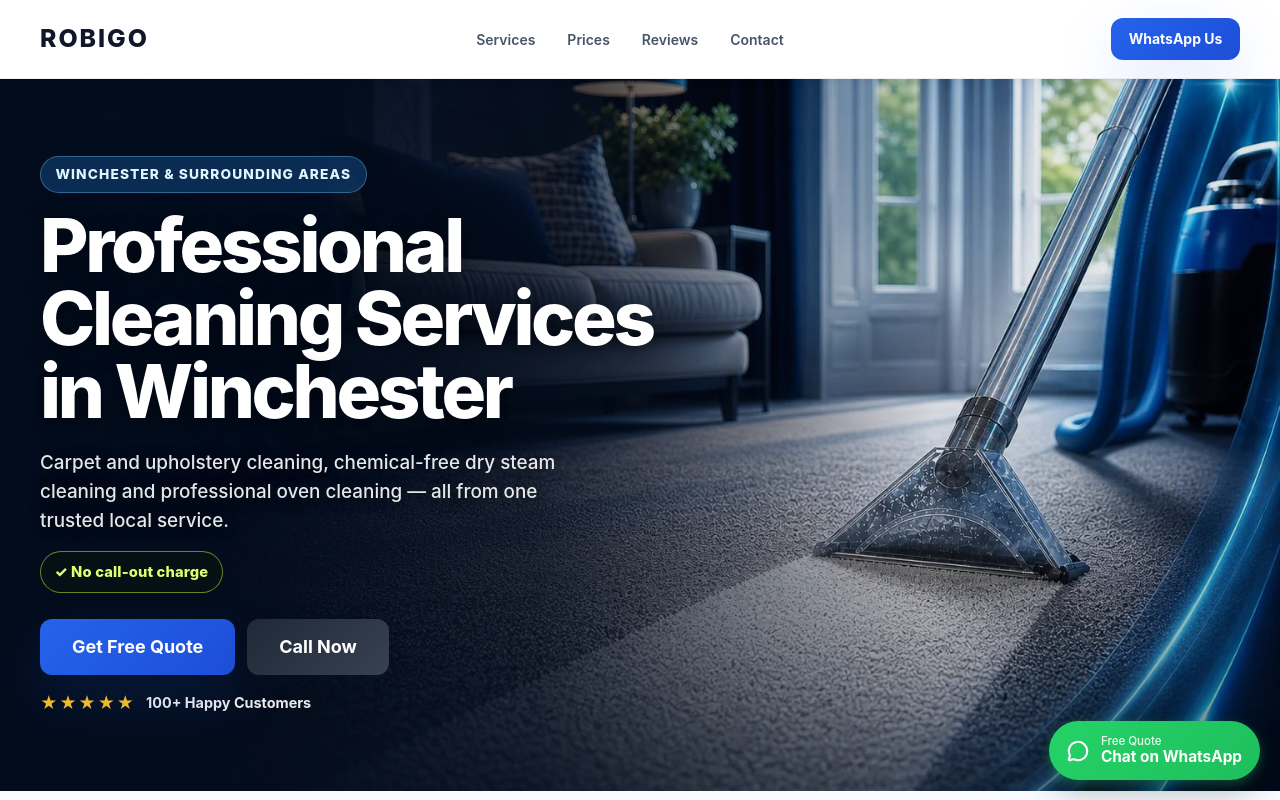
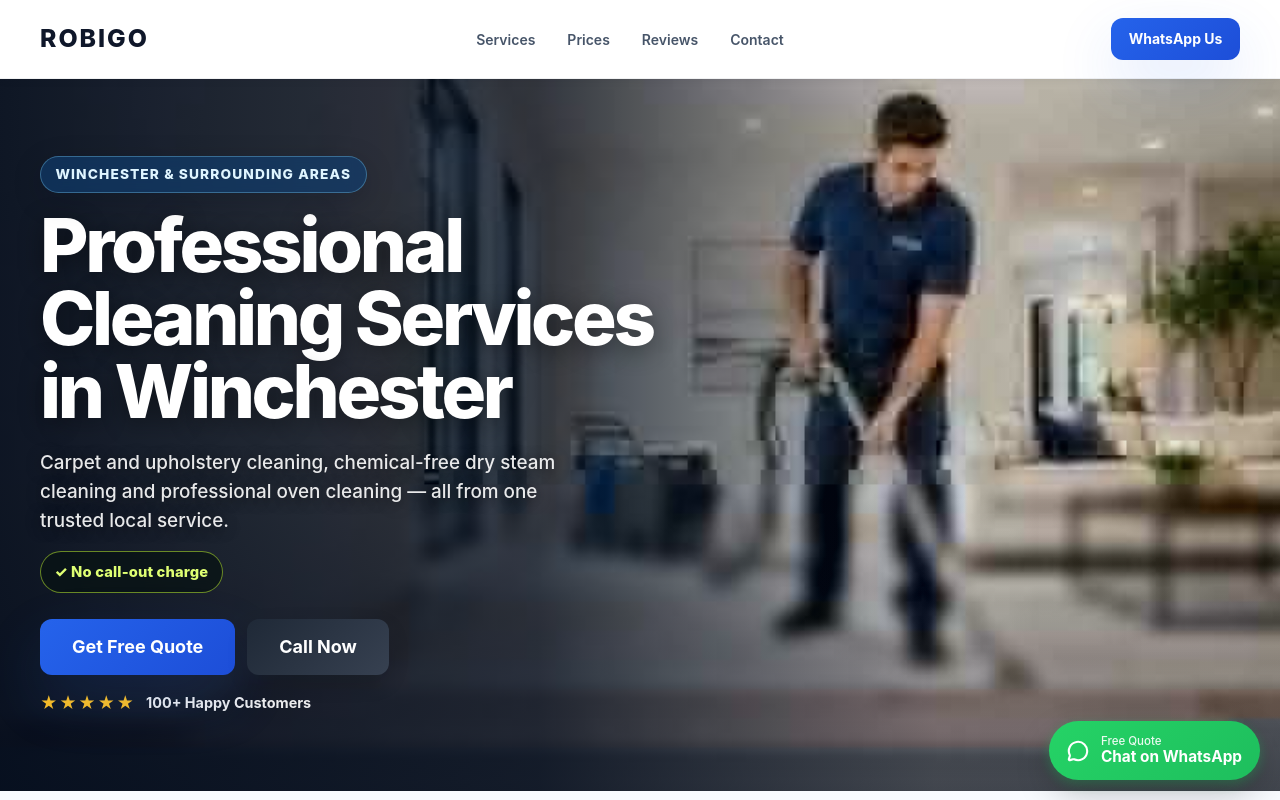
Before and after one commit to Robigo1977/ROBIGO-V5, a React (Vite) app: page / in a window 1280 px wide. Shown: the top 800 px of the page. Built offline with nearby package versions, Linux system fonts and the light colour scheme.

Commit message:
Use approved hero image file

```diff
--- a/src/components/sections/Hero/HeroImage.tsx
+++ b/src/components/sections/Hero/HeroImage.tsx
@@ -1,4 +1,4 @@
-import heroImage from "../../../assets/optimized/hero/robigo-campaign-hero-mobile-safe.jpg";
+import heroImage from "../../../assets/optimized/approved/robigo-hero-2026.jpg";
 
 import styles from "./Hero.module.css";
 
@@ -8,8 +8,8 @@ export default function HeroImage() {
       src={heroImage}
       alt="Professional carpet cleaning in a premium Winchester living room"
       className={styles.heroImage}
-      width={1536}
-      height={1024}
+      width={700}
+      height={394}
       sizes="100vw"
       loading="eager"
       fetchPriority="high"
```
